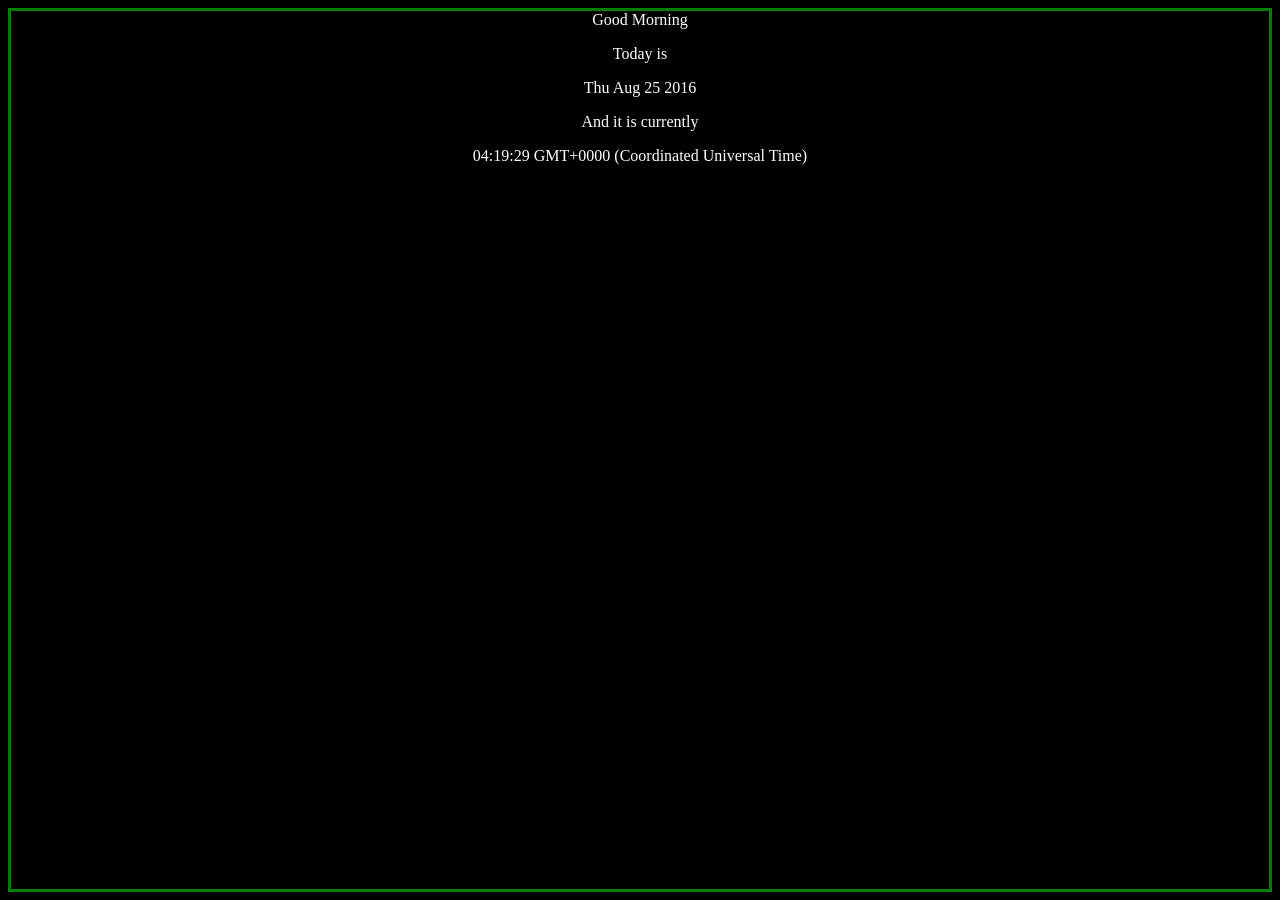
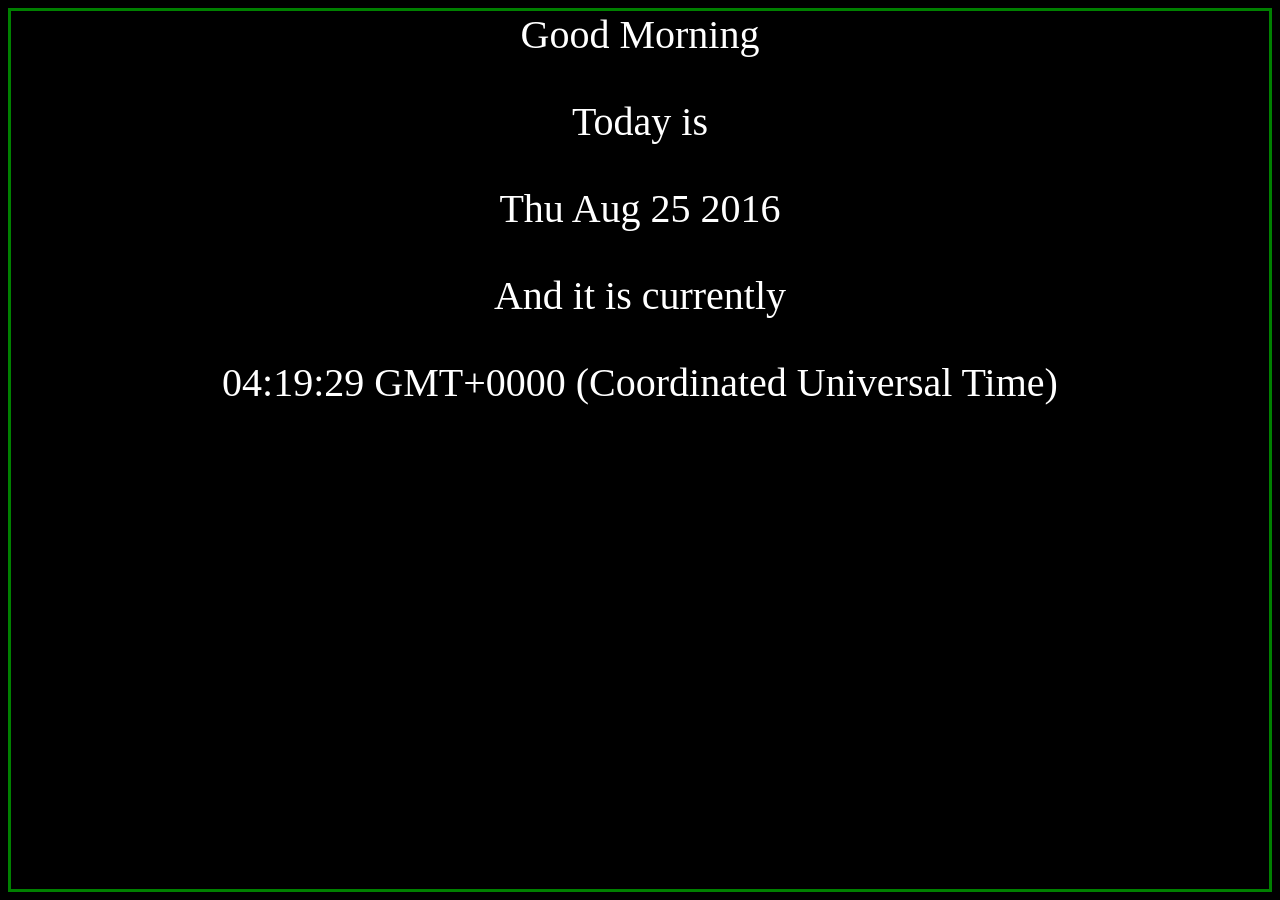
Before and after one commit to qbauer82/qbauer82.github.io, a Jekyll site: the page dashboard.html, which Jekyll copies as it is, in a window 1280 px wide. Built offline with Jekyll 4.4.1, drawn with Linux system fonts in a browser that asks for light colours.

Commit message:
Update dashboard.css

```diff
--- a/css/dashboard.css
+++ b/css/dashboard.css
@@ -3,6 +3,7 @@ background-color: black;
 color: white;
 text-align: center;
 border: 3px solid green;
+font-size: 2.5em; /* 40px/16=2.5em */
 }
 
 h1 {
```
